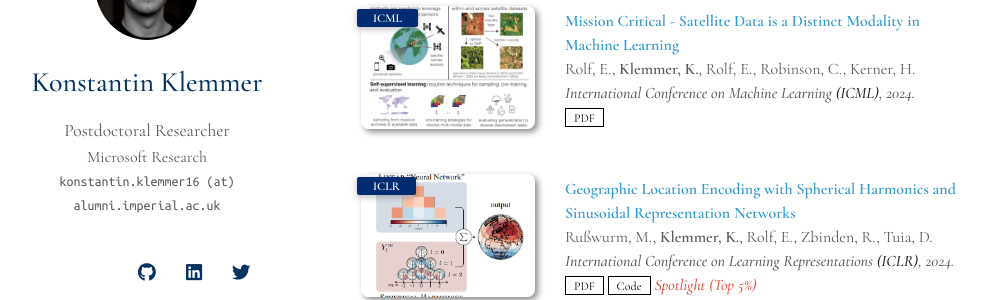
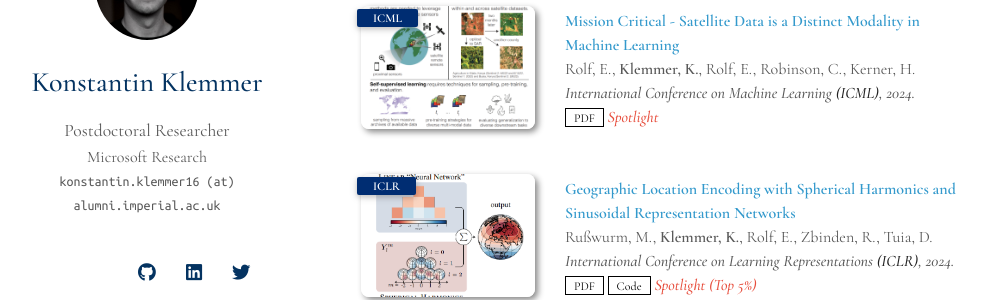
Before and after one commit to konstantinklemmer/konstantinklemmer.github.io, a Jekyll site: the page built from index.md, in a window 1280 px wide and 900 px high, scrolled down 821 px. Shown: the part 153-453 px from the top of the window, without its empty margins (129-1134 px from the left). Built offline with Jekyll 4.4.1, drawn with Linux system fonts in a browser that asks for light colours; nearby versions of some CDN libraries; a style sheet for code colours, icons or effects is not loaded; our own code applies the rules of GitHub Pages for plain Markdown files.

Commit message:
Update publications.yml

```diff
--- a/_data/publications.yml
+++ b/_data/publications.yml
@@ -18,6 +18,7 @@ main:
     pdf: https://arxiv.org/pdf/2402.01444.pdf
     #bibtex: TODO
     image: ./assets/img/pub/arxiv24a.png
+    notes: Spotlight
 
   - title: Geographic Location Encoding with Spherical Harmonics and Sinusoidal Representation Networks
     authors: Rußwurm, M., <b>Klemmer, K.</b>, Rolf, E., Zbinden, R., Tuia, D.
```
